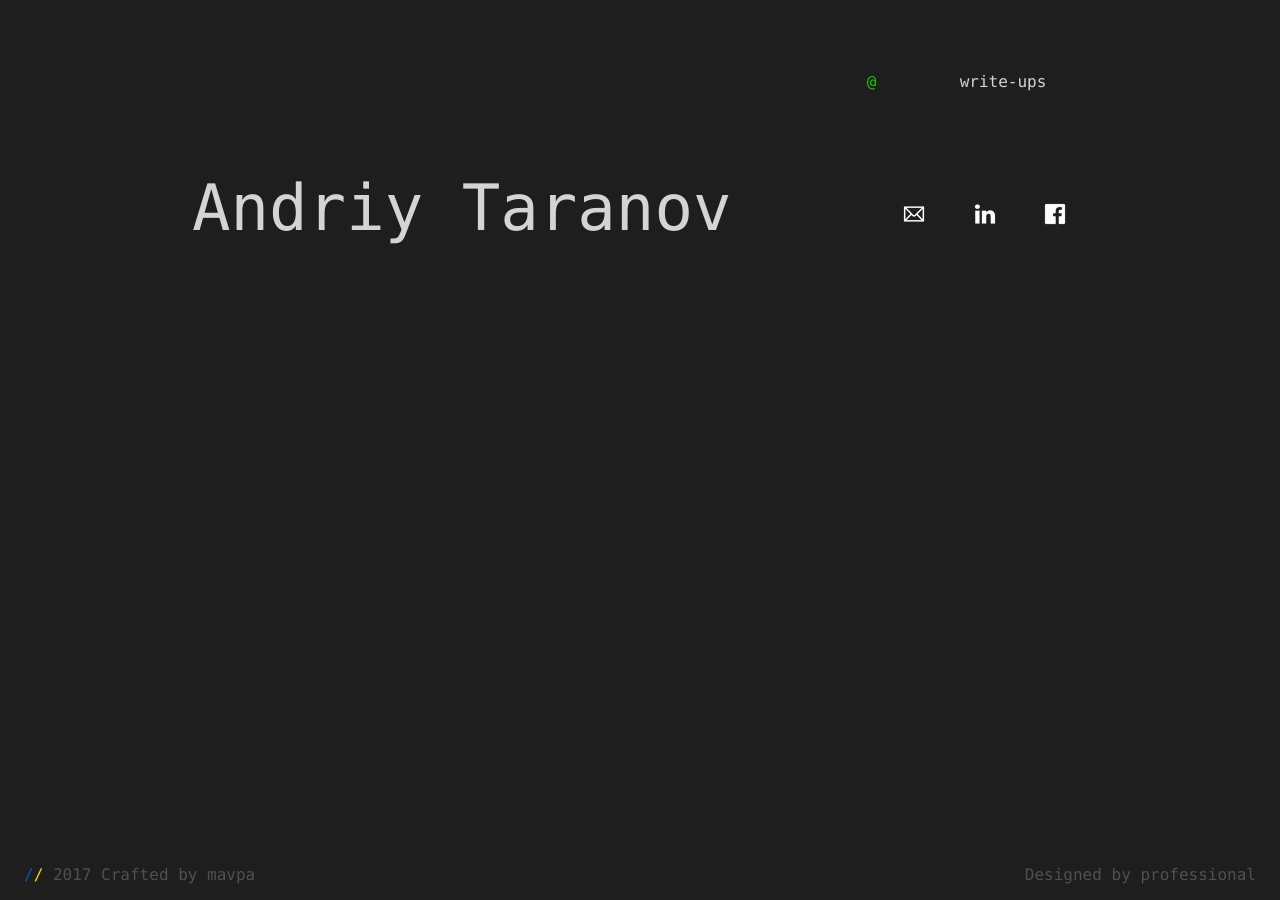
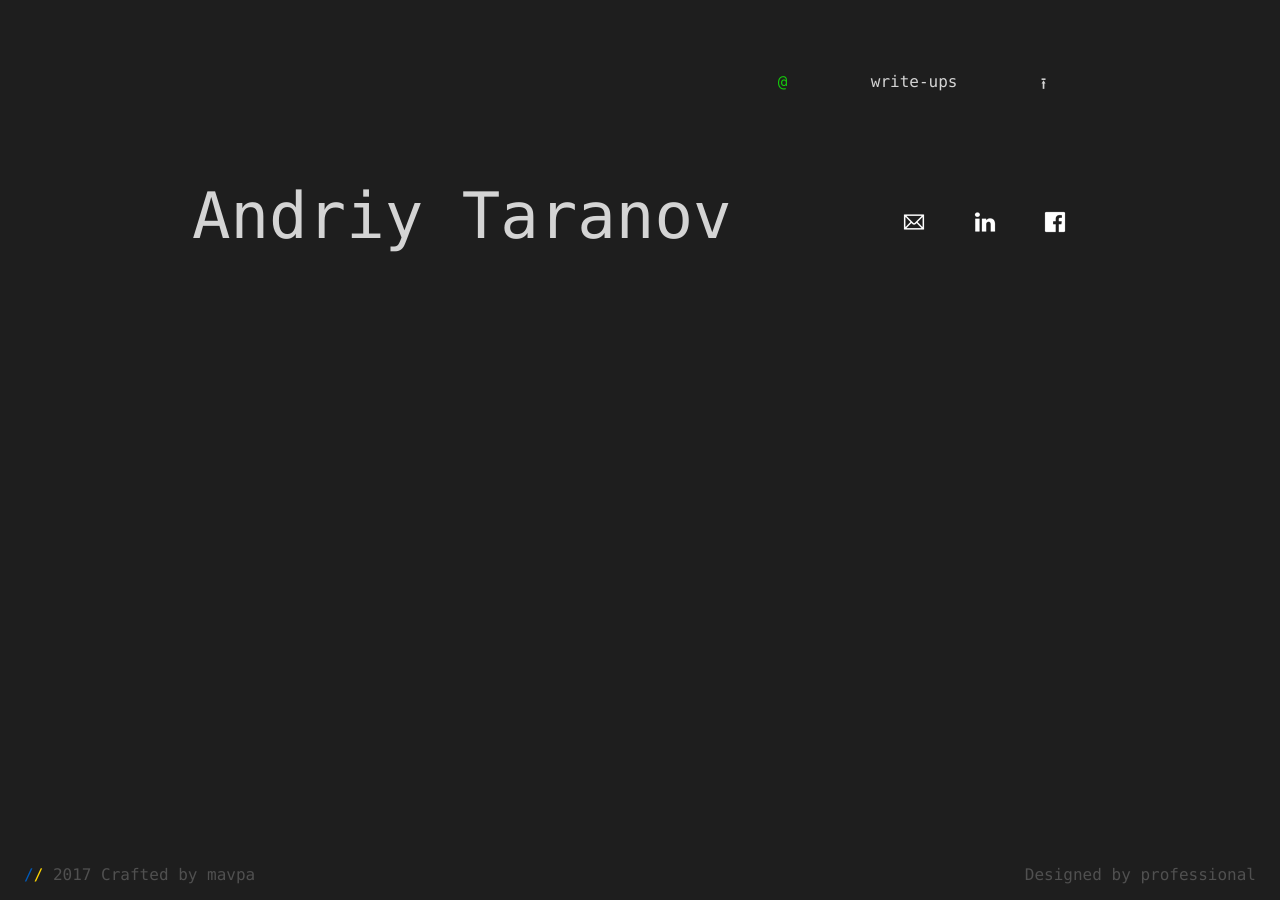
Before and after one commit to taranich/taranich.github.io, a Jekyll site: the page built from index.html, in a window 1280 px wide. Built offline with Jekyll 4.4.1, drawn with Linux system fonts in a browser that asks for light colours.

Commit message:
Add link to top

```diff
--- a/_layouts/default.html
+++ b/_layouts/default.html
@@ -16,9 +16,11 @@
 	<body>
 		<div class="textcontainer">
 			<ul class="menu">
+				<li class="menu"><a class="inactive" href="#top">⭱</a></li>
 				<li class="menu"><a {% if page.active_page == "write-ups" %} class="active" {% elsif page.semiactive_page == "write-ups" %} class = "semiactive" {% endif %} href="/index.html">write-ups</a></li>
 				<li class="menu"><a {% if page.active_page == "main-page" %} class="active" {% elsif page.semiactive_page == "main-page" %} class = "semiactive" {% endif %} href="/index.html">@</a></li>
 			</ul>
+			<a name="top"></a>
 			{{content}}
 		</div>
 		<footer>
```
